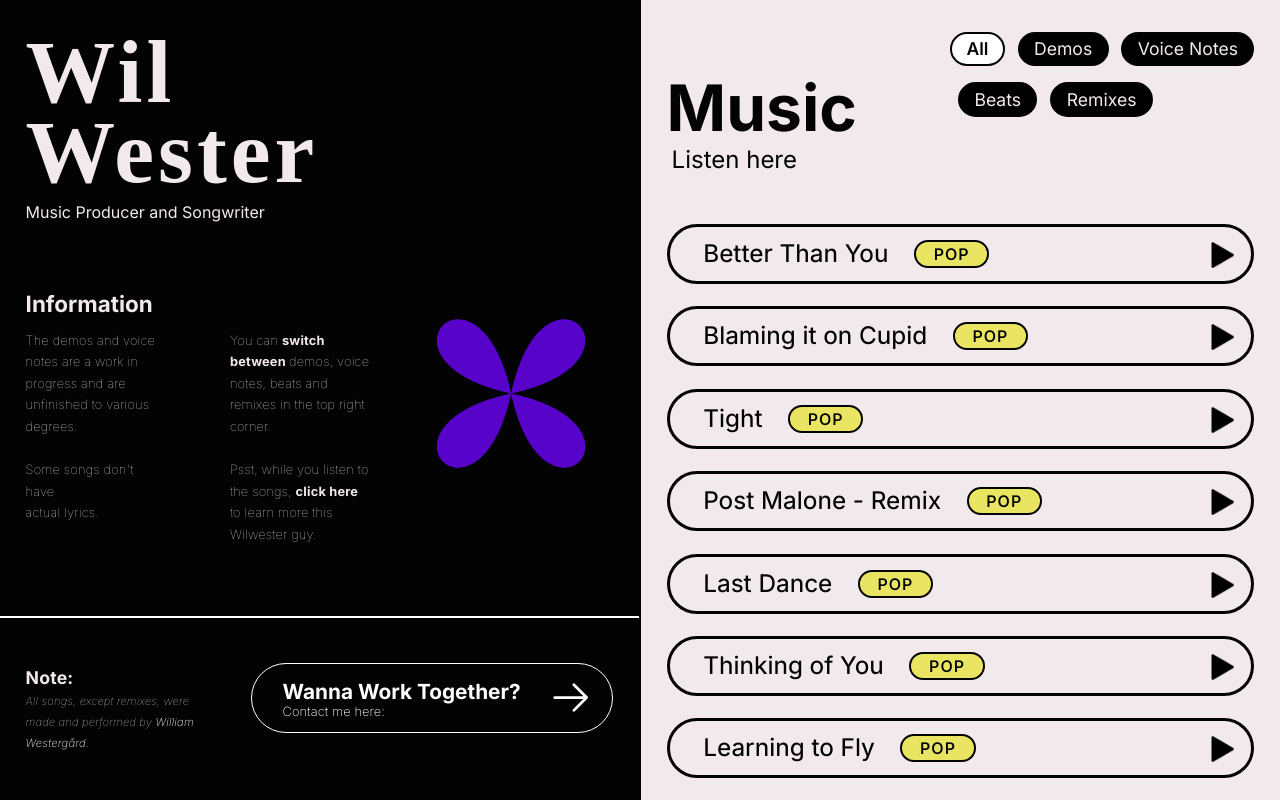
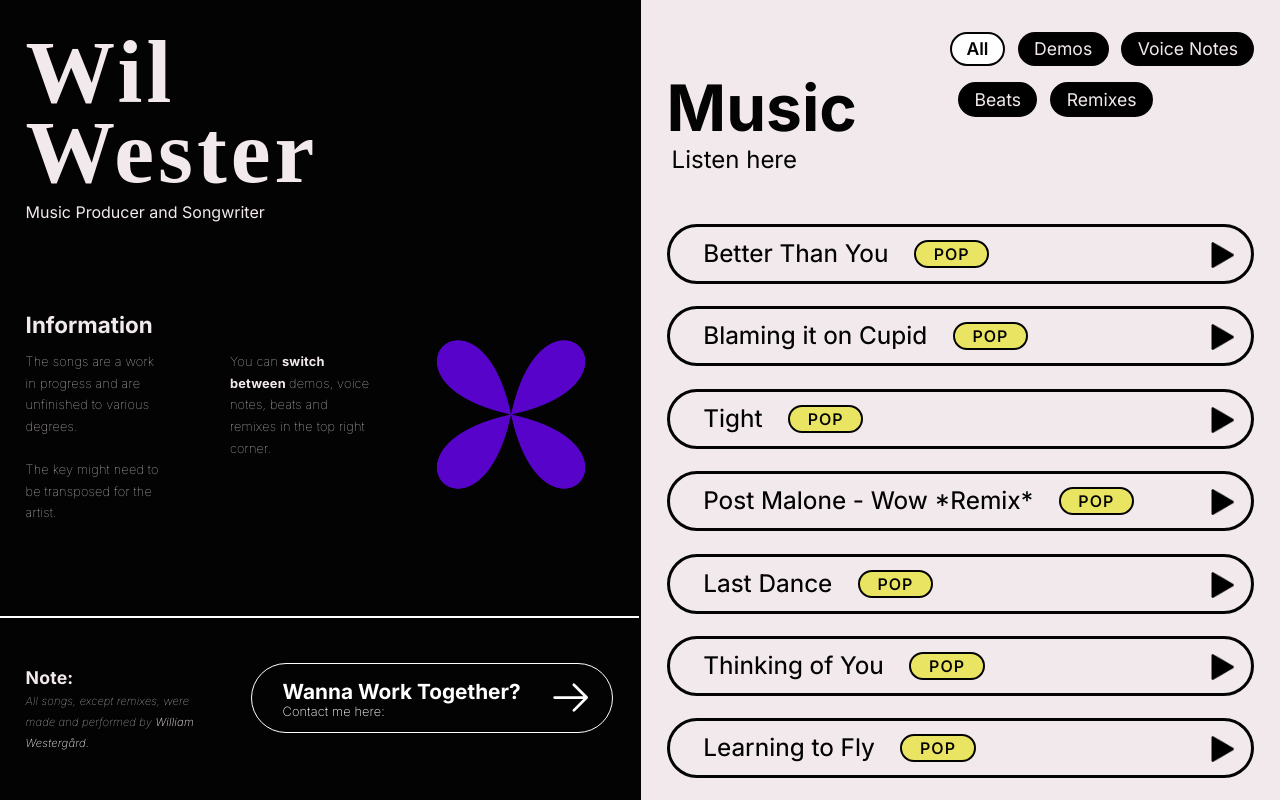
Before and after one commit to williamwestergard/music-website, a React (Vite) app: page / in a window 1280 px wide. Shown: the top 800 px of the page. Built offline with nearby package versions, Linux system fonts and the light colour scheme; a web font is replaced by a local one.

Commit message:
Initial commit

```diff
--- a/src/assets/components/Information.jsx
+++ b/src/assets/components/Information.jsx
@@ -8,16 +8,13 @@ function Information() {
         <h2>Information</h2>
         <section className="information-p-container">
           <p>
-            The demos and voice notes are a work in progress and are unfinished
-            to various degrees.
-            <br /> <br /> Some songs don't have <br /> actual lyrics.
+            The songs are a work in progress and are unfinished to various
+            degrees.
+            <br /> <br /> The key might need to be transposed for the artist.
           </p>
           <p>
             You can <b>switch between </b>
             demos, voice notes, beats and remixes in the top right corner.
-            <br /> <br />
-            Psst, while you listen to the songs, <b> click here </b> to learn
-            more this Wilwester guy.
           </p>
 
           <img className="shape-img" src={Shape} />
--- a/src/assets/components/SongsList.jsx
+++ b/src/assets/components/SongsList.jsx
@@ -32,10 +32,10 @@ export default function SongList() {
     },
     {
       id: 4,
-      name: "Post Malone - Remix",
+      name: "Post Malone - Wow *Remix*",
       genre: "Pop",
       filter: "remixes",
-      src: "https://www.w3schools.com/html/horse.ogg",
+      src: "https://res.cloudinary.com/dbvcotnqt/video/upload/v1741294938/music-website-songs/remixes/Post_malone_wow_remix_wilwester_nidx8h.mp3",
     },
     {
       id: 5,
@@ -88,17 +88,17 @@ export default function SongList() {
     },
     {
       id: 12,
-      name: "Billie Eilish - Remix",
+      name: "Billie Eilish - i love you *Remix*",
       genre: "Pop",
       filter: "remixes",
-      src: "https://www.w3schools.com/html/horse.ogg",
+      src: "https://res.cloudinary.com/dbvcotnqt/video/upload/v1741294302/music-website-songs/remixes/billie_eilish_i_love_you_remix_wilwester_bynnfq.mp3",
     },
     {
       id: 13,
-      name: "Katy Perry - Remix",
+      name: "Katy Perry - Hot N Cold *Remix*",
       genre: "Pop",
       filter: "remixes",
-      src: "https://www.w3schools.com/html/horse.ogg",
+      src: "https://res.cloudinary.com/dbvcotnqt/video/upload/v1741294183/music-website-songs/remixes/katy_perry_hot_n_cold_remix_wilwester_qoxbsn.mp3",
     },
     {
       id: 14,
```
